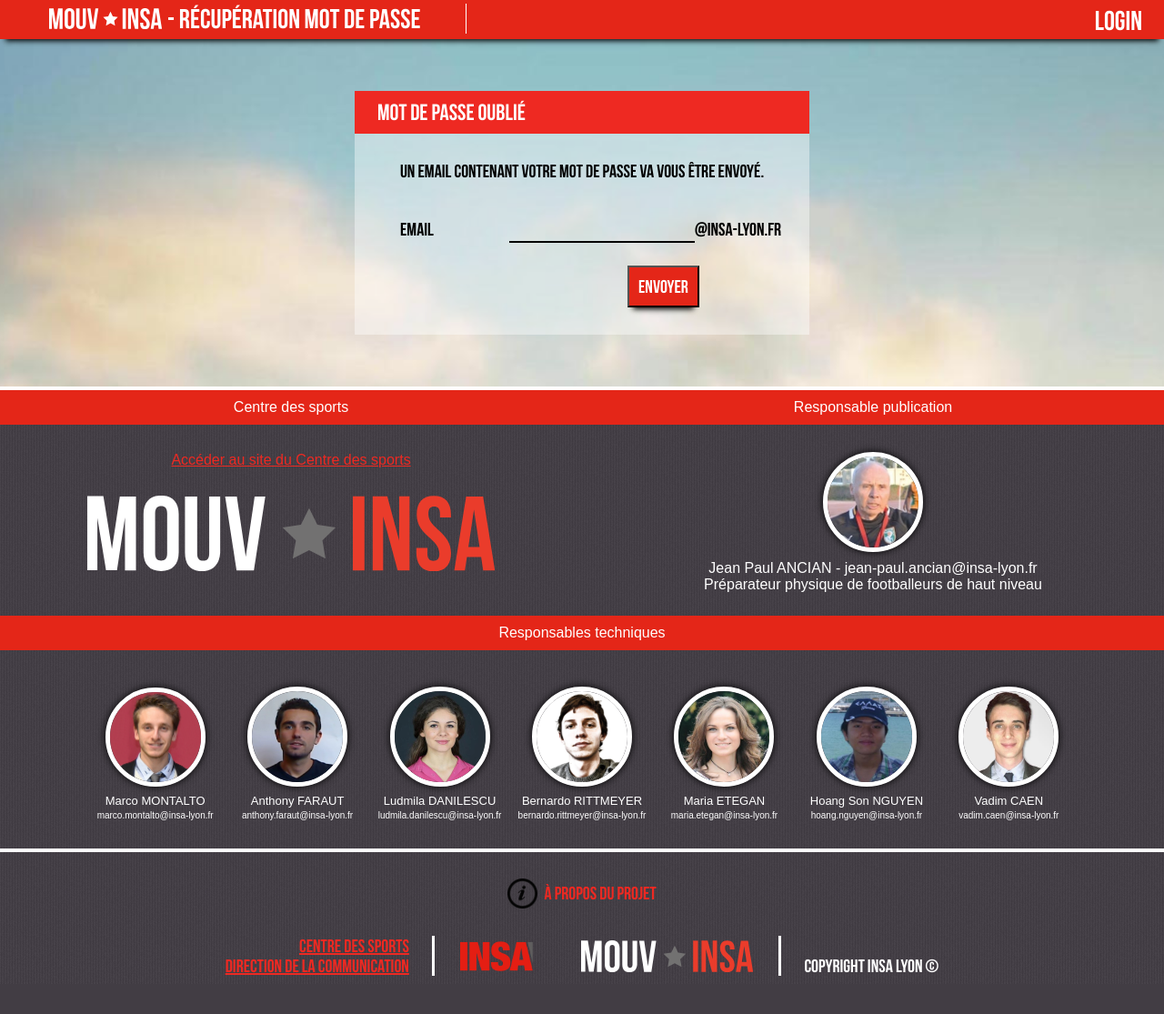
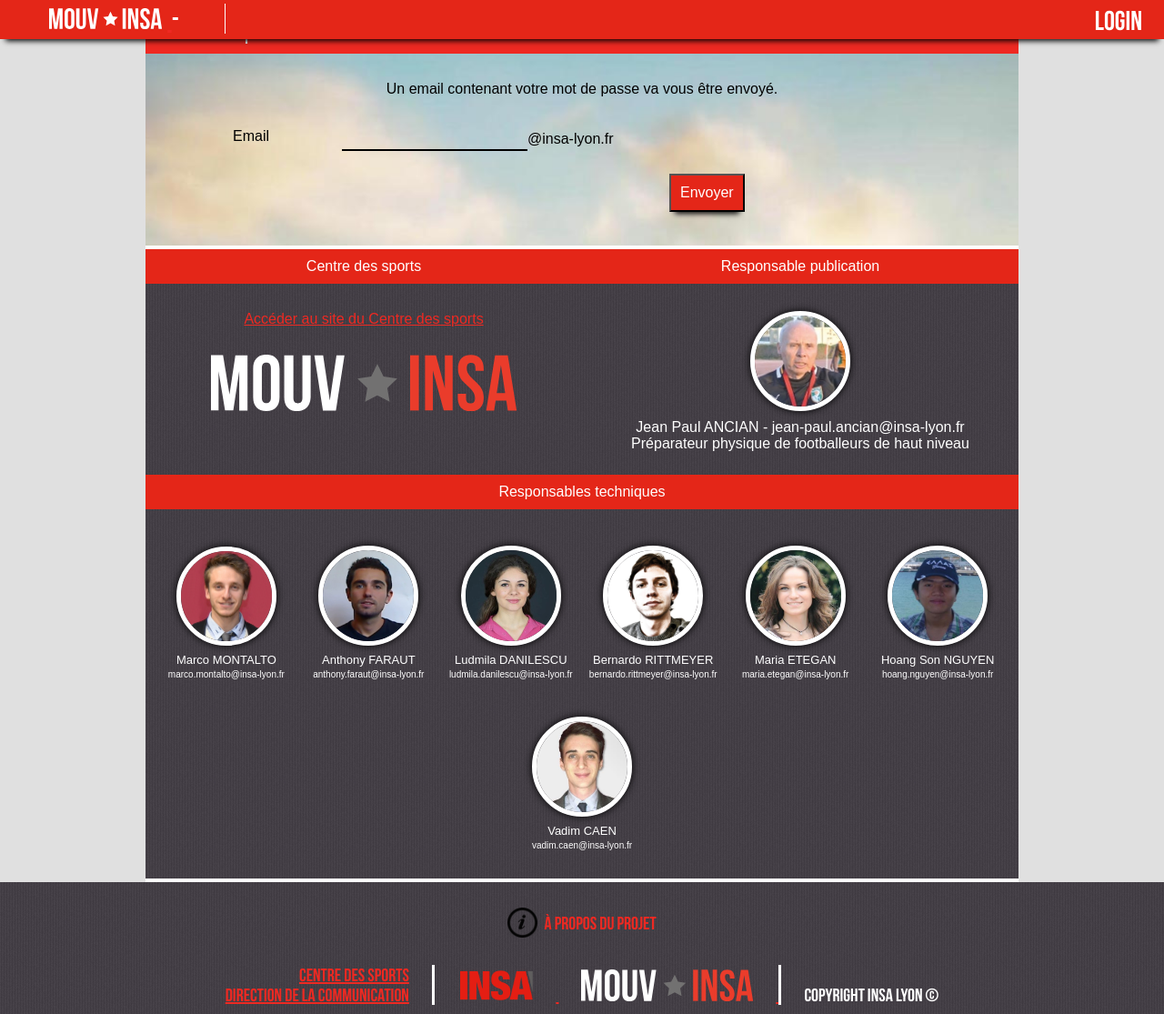
Before and after one commit to H4305/mouvinsa, a Flask app: page /forgetpassword/ in a window 1280 px wide. Shown: the whole page at 91% size. Before the commit the page ends 1073 px from the top, so only its background shows below. Run offline with Flask 2, Linux system fonts and the light colour scheme; parts of the project's set-up code (start-up, migrations or seed data) failed here and were passed over; some libraries are stand-ins or nearby versions.

Commit message:
harmonisation css html

```diff
--- a/app/mouvinsa/static/scripts/accueil/accueil.js
+++ b/app/mouvinsa/static/scripts/accueil/accueil.js
@@ -25,8 +25,9 @@ $(document).click(function(event) {
             $('#menu-container').hide()
         }
     }
-})
+});
 
+/*
 $(document).ready(function() {
 
     //en moyenne 8000 pas / jour * 100 personnes = 800 000 pas/jour = aprox 10 pas par seconde
@@ -39,4 +40,4 @@ $(document).ready(function() {
         clockFace: 'Counter'
     });
 
-});
+});*/
--- a/app/mouvinsa/static/styles/accueil/accueil.css
+++ b/app/mouvinsa/static/styles/accueil/accueil.css
@@ -1,5 +1,9 @@
+#counter {
+    margin-top: 90px;
+}
+
 .teamsGroup {
-    width: 70%;
+    /* width: 70%; */
     background: white;
     margin-left: auto;
     margin-right: auto;
--- a/app/mouvinsa/static/styles/navigationBarStyle.css
+++ b/app/mouvinsa/static/styles/navigationBarStyle.css
@@ -49,7 +49,7 @@
 
 @media screen and (max-width: 1000px) {
 
-	#navigation_menu_NAV {
+	#navigation_menu {
 		position:           fixed;
 		top:                0;
 		left:               0;
@@ -120,7 +120,7 @@
 	}
 }
 
-#navigation_menu_NAV {
+#navigation_menu {
     position:           fixed;
     top:                0;
     left:               0;
--- a/app/mouvinsa/static/styles/person.css
+++ b/app/mouvinsa/static/styles/person.css
@@ -9,8 +9,8 @@
   width:100%;
   position:relative;
   background: url('../images/person/header1.jpg') left top;
-  height:166px;
-  padding:30px 0;
+  height: 100%;
+  padding-top: 30px;
   background-size: cover;
 }
 
@@ -67,7 +67,7 @@ h1.group-name {
 }
 
 .activity-main-gr {
-  margin-top: -172px;
+  /* margin-top: -172px; */
   position: relative;
   max-width:960px;
 }
@@ -365,7 +365,7 @@ h1.group-name {
 /* GROUP HEADER */
 
 .group-header {
-  height:290px;
+  /* height:290px; */
   box-shadow: 2px 0 5px rgba(0,0,0,0.7);
 }
 
--- a/app/mouvinsa/static/styles/style.css
+++ b/app/mouvinsa/static/styles/style.css
@@ -70,6 +70,10 @@ body {
     right: 0;
 }
 
+header {
+    height: 321px;
+}
+
 #accueil {
     background: url("../images/fond2.jpg") no-repeat center fixed;
     -webkit-backgroundtbody-size: cover; /* pour Chrome et Safari */
@@ -78,9 +82,15 @@ body {
     background-size: cover; /* version standardisÃ©e */
 }
 .activity-main {
-  margin-top: -30px;
+  /* margin-top: -30px; */
   position: relative;
   max-width:960px;
+}
+
+#main {
+    margin: 0 auto;
+    max-width: 960px;
+    margin-top: -90px;
 }
 
 .main {
@@ -117,7 +127,7 @@ body {
     color: #ee2922;
 }
 
-#footer {
+footer {
     padding-top: 25px;
     padding-bottom: 10px;
     text-align: center;
@@ -131,7 +141,7 @@ body {
     font-size: 20px;
 }
 
-#footer a:hover{
+footer a:hover{
     color:white;
     -o-transition:.5s;
   	-ms-transition:.5s;
@@ -139,27 +149,27 @@ body {
   	-webkit-transition:.5s;
 }
 
-#footer .logo {
+footer .logo {
   height: 35px;
   margin-right: 25px;
   margin-left: 25px;
 }
 
-#footer #link{
+footer #link{
     text-align: right;
     display: inline-block;
     border-right : 3px solid white;
     padding-right : 25px;
 }
 
-#footer #copyright{
+footer #copyright{
     text-align: left;
     display: inline-block;
     border-left : 3px solid white;
     padding-left : 25px;
 }
 
-#signin {
+signin {
     background: none repeat scroll 0% 0% #FFF;
     background-color: rgba(255, 255, 255, 0.4);
     padding-bottom: 30px;
--- a/app/mouvinsa/templates/accueil/index.html
+++ b/app/mouvinsa/templates/accueil/index.html
@@ -6,7 +6,7 @@
     Accueil
 {% endblock %}
 {% block main %}
-	<div id="main" class="main">
+	<div id="counter" class="main">
     	<img class="logo-main" src="{{ url_for('static', filename='images/logo.svg') }}" alt="">
     	<div class="nb-de-Pas-container">{{ nbPasTotales }}<span id="pas-text">Pas</span></div>
         <div class="nb-km-container">{{ distanceTotale }}<span id="km-text">Kilomètres</span></div>
--- a/app/mouvinsa/templates/footer.html
+++ b/app/mouvinsa/templates/footer.html
@@ -1,15 +1,20 @@
-<div id="footer">
 <div id="decouvrir-projet">
-        <a href="/apropos"><img src="{{ url_for('static',filename='images/Info.png')}}" width="33px" height="33px">  À propos du projet</a>
+    <a href="/apropos">
+        <img src="{{ url_for('static',filename='images/Info.png') }}" width="33px" height="33px">
+        À propos du projet
+    </a>
 </div>
 <div id="link">
     <a href="http://sports.insa-lyon.fr/">Centre des sports</a><br/>
     <a href="http://envue.insa-lyon.fr/">Direction de la Communication</a>
 </div>
-	<a href="http://insa-lyon.fr/" target="_blank"><img src="../static/images/logo-insa.png" alt="logo insa" class="logo" /></a>
-	<a href="http://mouvinsa.insa-lyon.fr/"><img src="../static/images/logo.svg" alt="logo mouvinsa" class="logo" /></a>
+<a href="http://insa-lyon.fr/" target="_blank">
+    <img src="../static/images/logo-insa.png" alt="logo insa" class="logo"/>
+</a>
+<a href="http://mouvinsa.insa-lyon.fr/">
+    <img src="../static/images/logo.svg" alt="logo mouvinsa" class="logo"/>
+</a>
 <div id="copyright">
     <br/>Copyright
     INSA Lyon ©
 </div>
-</div>
--- a/app/mouvinsa/templates/group/header.html
+++ b/app/mouvinsa/templates/group/header.html
@@ -1,5 +1,6 @@
-
-<div class="group-header" style="background-image: url('/static/images/destinations/{{group.city_destination_id}}_0.jpg')">
+<header>
+    <div class="group-header"
+         style="background-image: url('/static/images/destinations/{{ group.city_destination_id }}_0.jpg')">
         <div class="container">
             <div class="group-avatar-wrapper">
                 {# <img src="{{ group.image or '/static/images/group/defaultm.png' }}" alt="Group" class="group-avatar"> #}
@@ -12,3 +13,4 @@
             </div>
         </div>
     </div>
+</header>
--- a/app/mouvinsa/templates/group/main.html
+++ b/app/mouvinsa/templates/group/main.html
@@ -4,9 +4,9 @@
 {% block positionPage %}
     {{ group.label }}
 {% endblock %}
+{%  block pageHeader %} {% include "group/header.html" %} {% endblock %}
 {% block main %}
-    {% include "group/header.html" %}
-  <div class="container activity-main-gr">
+  <div class=" activity-main-gr">
     <div class="row-container">
         {% include "group/destination_bar.html" %}
     </div>
--- a/app/mouvinsa/templates/layout.html
+++ b/app/mouvinsa/templates/layout.html
@@ -28,20 +28,11 @@
 
 <body id="{% block pageId %}{% endblock %}">
     <div id="page">
-        <header></header>
-        <nav id="navigation_menu_NAV">
-            <button id="menu-deroulant">
-                <img src="{{ url_for('static', filename='images/menu2.png') }}">
-                {% block buttonMenu %}{% endblock %}
-            </button>
-            <div class="titrePage_DIV">
-                <span class ="titre_SPAN">
-                     <a href="/"><img class="header-logo" src="../static/images/logo-white.svg" alt="logo mouvinsa" class="logo" /></a><span id="position-page">- {% block positionPage %}{% endblock %}</span>
-                </span>
-            </div>
-            {% include "navigation_bar/boutonsNavBar.html" %}
-        </nav>
+    {% include "navigation_bar/navBar.html" %}
+    {% block pageHeader %}{% endblock %}
+    <div id="main">
         {% block main %}{% endblock %}
+    </div>
         <footer>{% include 'footer.html' %}</footer>
     </div>
     {%block optScript %}
--- /dev/null
+++ b/app/mouvinsa/templates/navigation_bar/navBar.html
@@ -0,0 +1,17 @@
+<nav id="navigation_menu">
+    <button id="menu-deroulant">
+        <img src="{{ url_for('static', filename='images/menu2.png') }}">
+        {% block buttonMenu %}{% endblock %}
+    </button>
+    <div class="titrePage_DIV">
+                <span class="titre_SPAN">
+                     <a href="/">
+                         <img class="header-logo logo" src="../static/images/logo-white.svg" alt="logo mouvinsa" />
+                     </a>
+                    <span id="position-page">-
+                        {% block positionPage %}{% endblock %}
+                    </span>
+                </span>
+    </div>
+    {% include "navigation_bar/boutonsNavBar.html" %}
+</nav>
--- a/app/mouvinsa/templates/person/main.html
+++ b/app/mouvinsa/templates/person/main.html
@@ -4,9 +4,10 @@
 {% block positionPage %}
     ma page
 {% endblock %}
+{% block pageHeader %}{% include "person/main/header.html" %}{% endblock %}
 {% block main %}
 <input type="hidden" id="today" value="{{today}}">
-    {% include "person/main/header.html" %}
+
   <div class="container activity-main">
     {% include "person/main/activity.html" %}
     {% include "person/main/distance_bar.html" %}
@@ -23,6 +24,7 @@
   </div>
 {% endblock %}
 {% block optScript %}
+    {{ super() }}
   <script src="{{ url_for('static', filename='bower_components/chartist/dist/chartist.min.js') }}"></script>
   <script>
     var data = {
--- a/app/mouvinsa/templates/reglages/main.html
+++ b/app/mouvinsa/templates/reglages/main.html
@@ -5,8 +5,8 @@
 {% block positionPage %}
     Reglages
 {% endblock %}
+{% block pageHeader %}{% include "person/main/header.html" %}{% endblock pageHeader %}
 {% block main %}
-    {% include "person/main/header.html" %}
     <form method="post" enctype="multipart/form-data" action="{{ url_for('reglages') }}" >
         {{ form.hidden_tag() }}
        <div class="container account-content">
--- a/app/mouvinsa/templates/scripts.html
+++ b/app/mouvinsa/templates/scripts.html
@@ -1,6 +1,8 @@
 <script src="{{ url_for('static', filename='scripts/jquery.js')  }}"></script>
+<!--
 <script src="{{ url_for('static', filename="scripts/flipclock.js") }}"></script>
 <script src="{{ url_for('static', filename='scripts/startMouvinsaCountdown.js') }}"></script>
+-->
 <script type=text/javascript src="{{
   url_for('static', filename='scripts/inscription/inscriptionFunctions.js') }}"></script>
 <script type=text/javascript src="{{
@@ -11,3 +13,9 @@
 
 <script type=text/javascript src="{{
   url_for('static', filename='scripts/jquery.transit.js') }}"></script>
+
+<script type=text/javascript src="{{
+  url_for('static', filename='scripts/jquery.transit.js') }}"></script>
+
+<script type=text/javascript src="{{
+  url_for('static', filename='scripts/jquery.transit.js') }}"></script>
```
Also changed, not shown: app/mouvinsa/templates/person/main/header.html (+6 -2 lines). Lines whose indentation alone changed are shown as unchanged.
